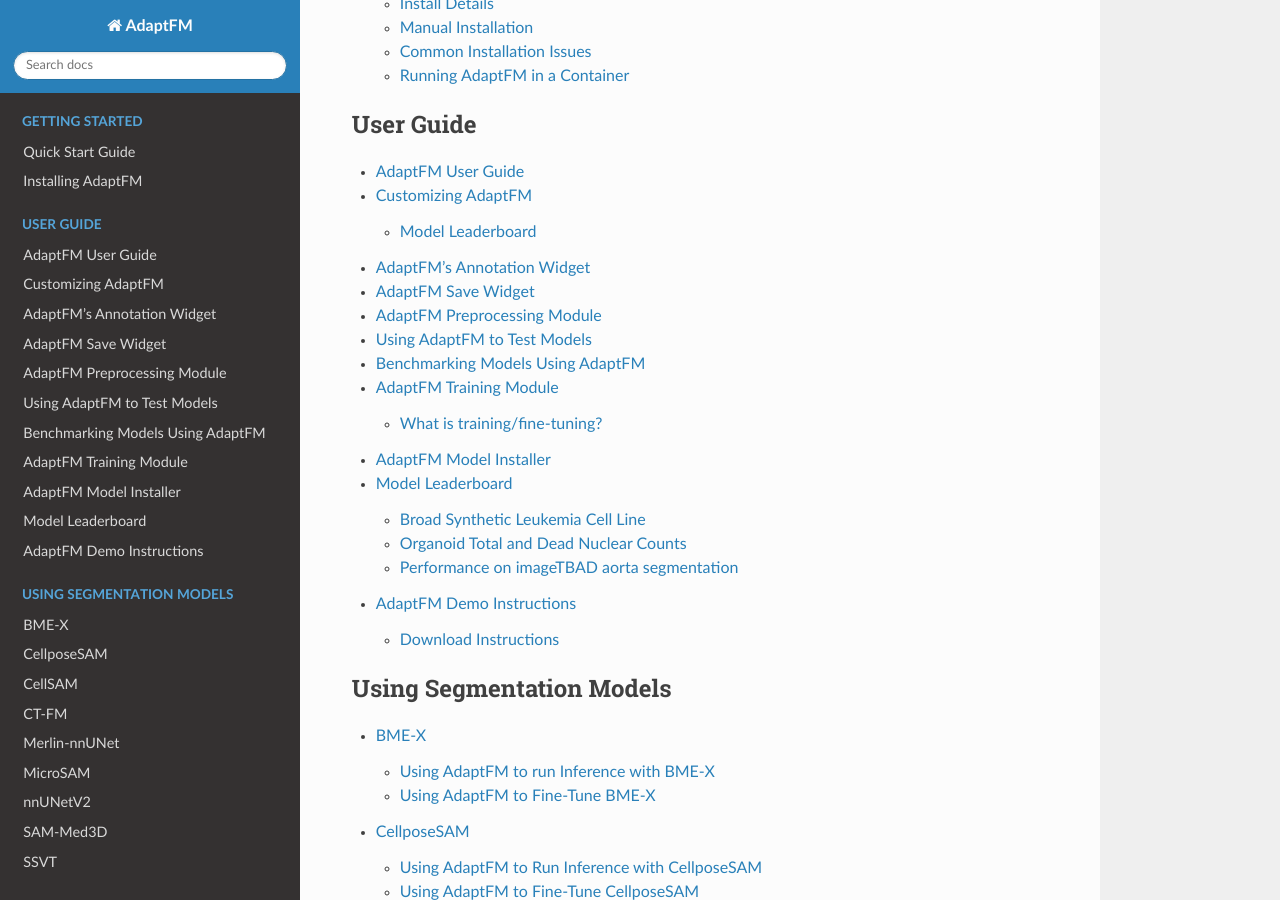
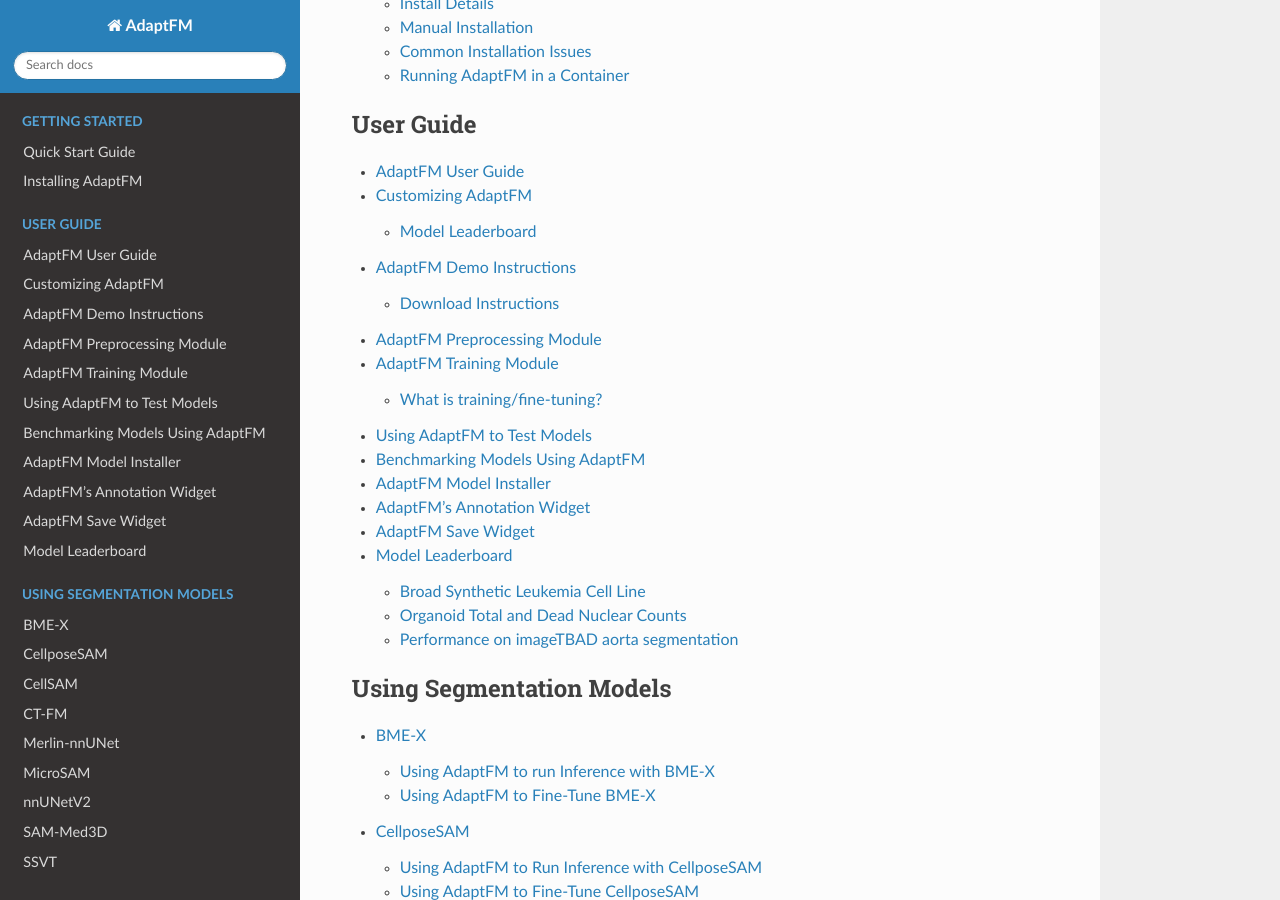
Before and after one commit to Zhao-Lab-UW-DHO/AdaptFM, a Sphinx documentation site: the page built from docs/index.rst, in a window 1280 px wide and 900 px high, scrolled down 468 px. Built offline with Sphinx 7.4.7 and the Read the Docs theme 3.1.0, drawn with Linux system fonts in a browser that asks for light colours.

```diff
--- a/docs/index.rst
+++ b/docs/index.rst
@@ -15,14 +15,14 @@ Welcome to the AdaptFM documentation! AdaptFM is a framework designed for segmen
    :caption: User Guide
 
    user-guide/user-guide
-   user-guide/annotations
+   user-guide/testing-adaptfm
    user-guide/preprocessing
+   user-guide/fine-tuning-models
    user-guide/testing-models
    user-guide/benchmarking-models
-   user-guide/fine-tuning-models
    user-guide/model-installer
+   user-guide/annotations
    user-guide/leaderboard
-   user-guide/testing-adaptfm
 
 .. toctree::
    :maxdepth: 2
```
